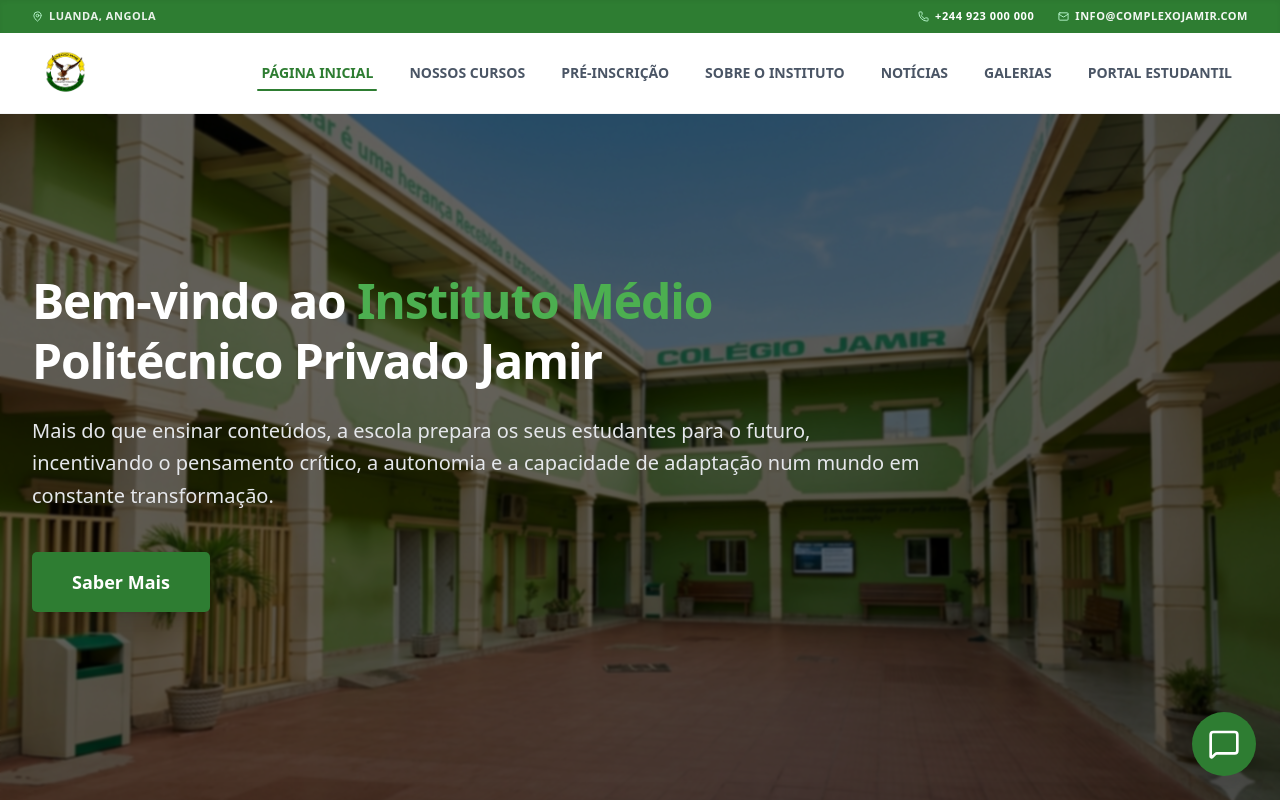
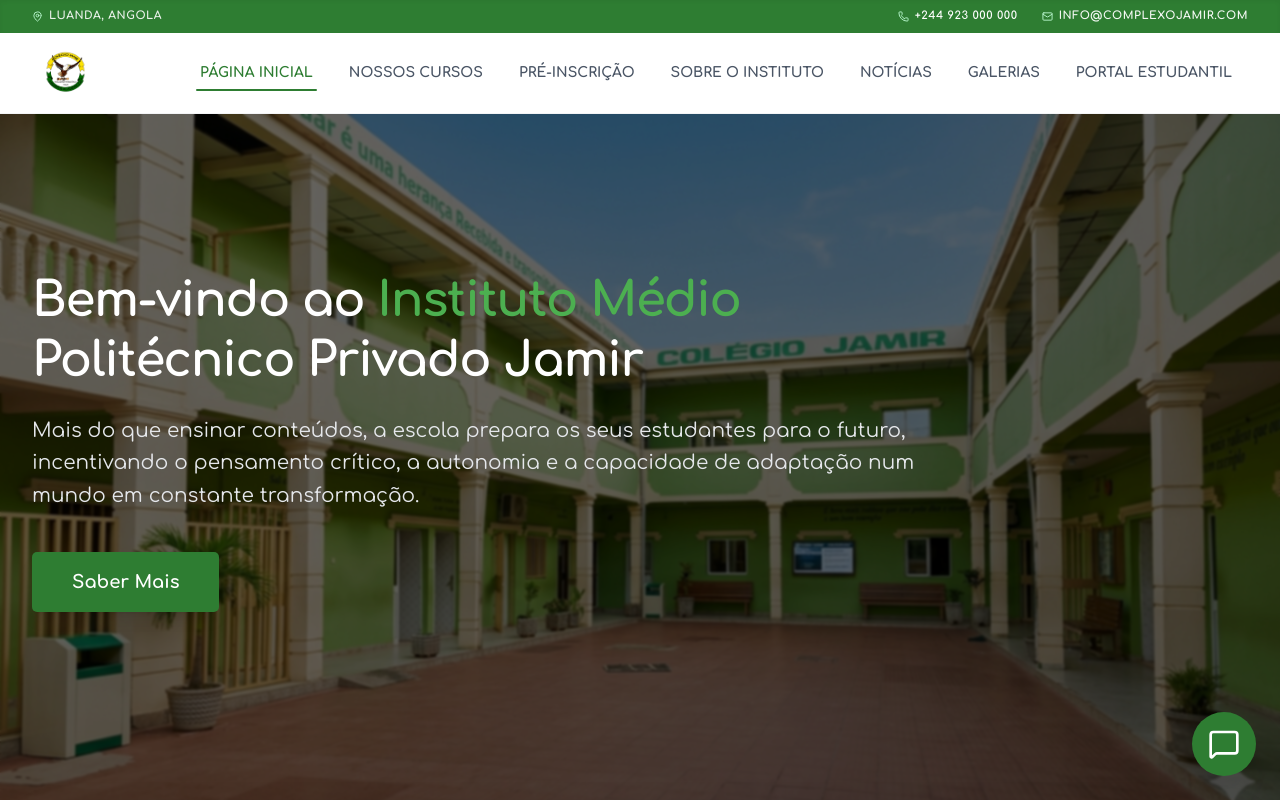
Before and after one commit to devjunior373-maker/website_-jamir, a React (Vite) app: page / in a window 1280 px wide. Shown: the top 800 px of the page. Built offline with nearby package versions, Linux system fonts and the light colour scheme.

Commit message:
style: update global font to Comfortaa
Set Comfortaa as the primary sans-serif font family to align with the institutional visual identity.

```diff
--- a/src/index.css
+++ b/src/index.css
@@ -1,5 +1,7 @@
+@import url('https://fonts.googleapis.com/css2?family=Comfortaa:wght@300;400;500;600;700&display=swap');
 @import "tailwindcss";
 
 @theme {
+  --font-sans: "Comfortaa", ui-sans-serif, system-ui, sans-serif;
   --breakpoint-xs: 400px;
 }
```
